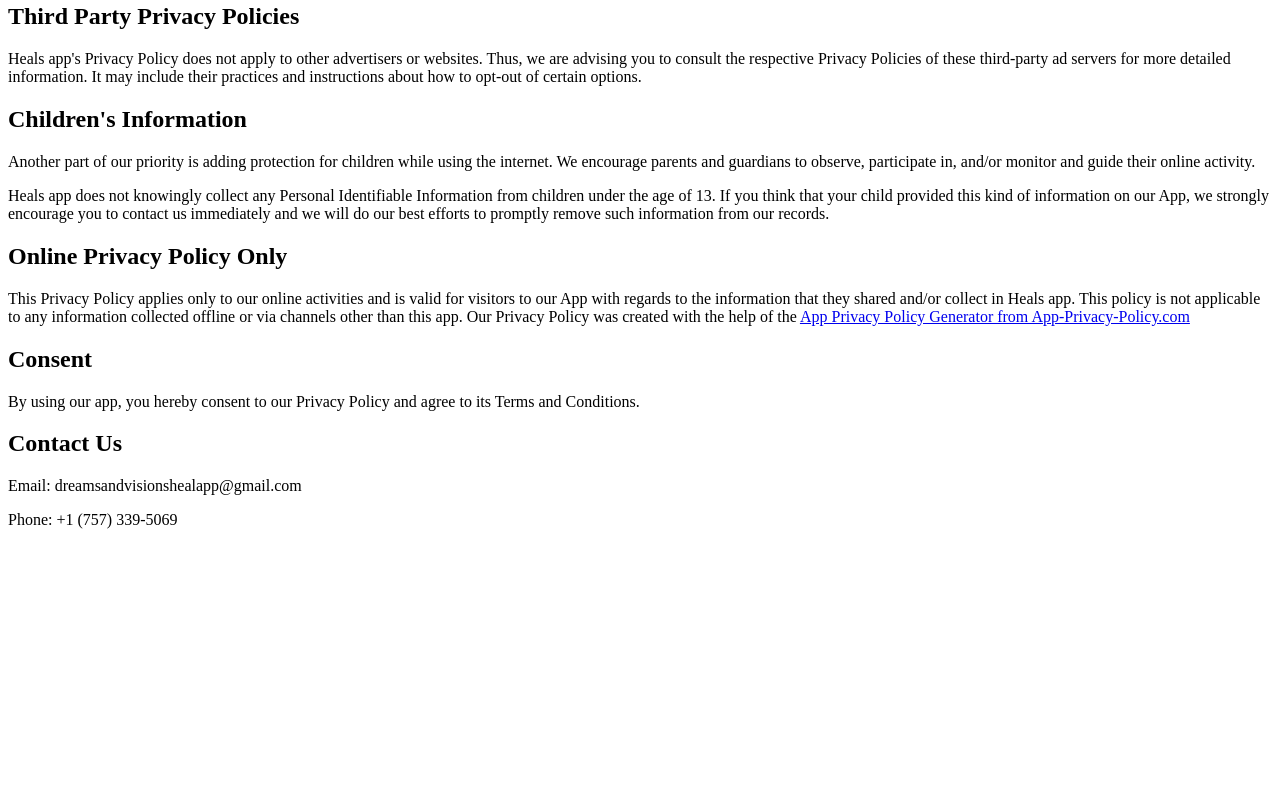
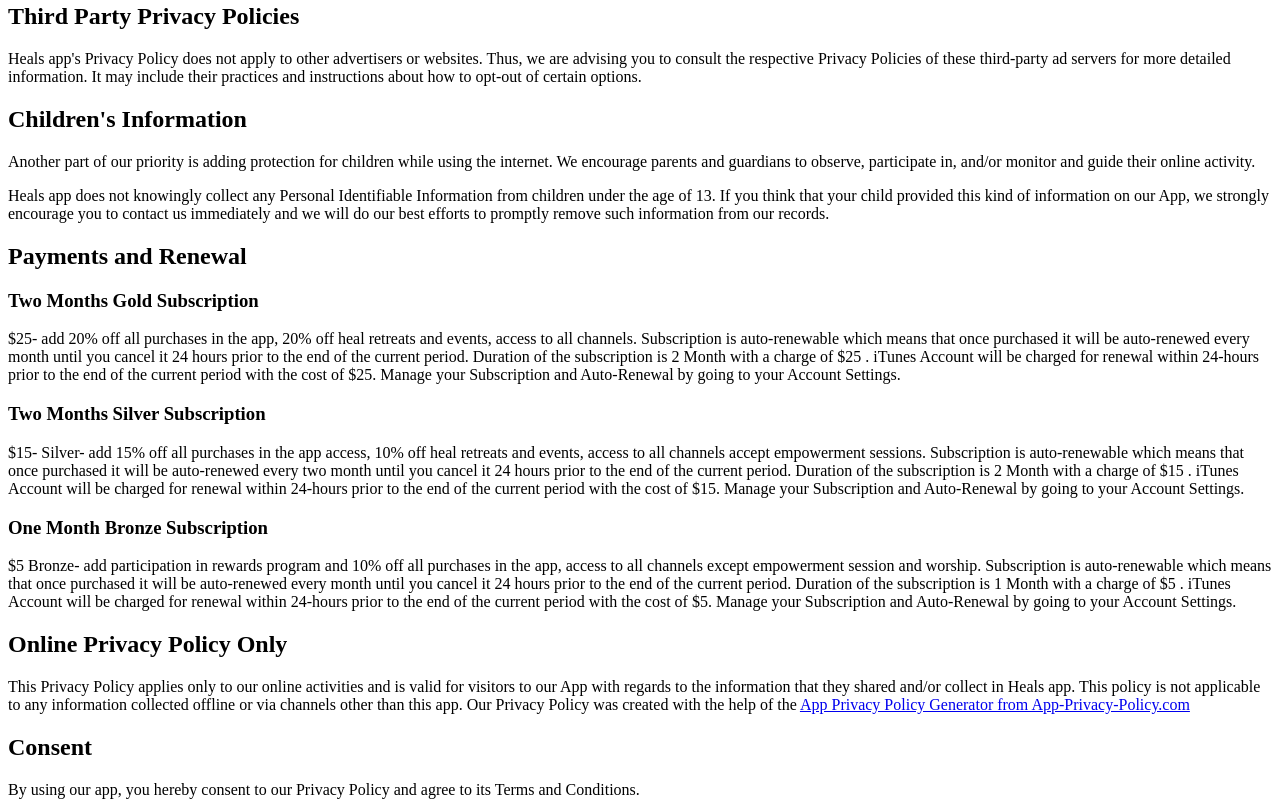
Before and after one commit to spangoal/Heals, a plain HTML site: page privacy-policy.html in a window 1280 px wide. Shown: the part 629-1437 px from the top of the page. Before the commit the page ends 1174 px from the top, so only its background shows below. Drawn offline with Linux system fonts and the light colour scheme.

Commit message:
nc update

```diff
--- a/privacy-policy.html
+++ b/privacy-policy.html
@@ -9,50 +9,154 @@
   <body>
     <h1>Privacy Policy for Heals app</h1>
 
-    <p>At Heals app, one of our main priorities is the privacy of our visitors. This Privacy Policy document contains types of information that is collected and recorded by Heals app and how we use it.</p>
+    <p>
+      At Heals app, one of our main priorities is the privacy of our visitors.
+      This Privacy Policy document contains types of information that is
+      collected and recorded by Heals app and how we use it.
+    </p>
 
-    <p>If you have additional questions or require more information about our Privacy Policy, do not hesitate to contact us.</p>
+    <p>
+      If you have additional questions or require more information about our
+      Privacy Policy, do not hesitate to contact us.
+    </p>
 
     <h2>Log Files</h2>
 
-    <p>Heals app follows a standard procedure of using log files. These files log visitors when they use app. The information collected by log files include internet protocol (IP) addresses, browser type, Internet Service Provider (ISP), date and time stamp, referring/exit pages, and possibly the number of clicks. These are not linked to any information that is personally identifiable. The purpose of the information is for analyzing trends, administering the app, tracking users' movement on the app, and gathering demographic information.</p>
+    <p>
+      Heals app follows a standard procedure of using log files. These files log
+      visitors when they use app. The information collected by log files include
+      internet protocol (IP) addresses, browser type, Internet Service Provider
+      (ISP), date and time stamp, referring/exit pages, and possibly the number
+      of clicks. These are not linked to any information that is personally
+      identifiable. The purpose of the information is for analyzing trends,
+      administering the app, tracking users' movement on the app, and gathering
+      demographic information.
+    </p>
 
     <h2>Our Advertising Partners</h2>
 
-    <p>Some of advertisers in our app may use cookies and web beacons. Our advertising partners are listed below. Each of our advertising partners has their own Privacy Policy for their policies on user data. For easier access, we hyperlinked to their Privacy Policies below.</p>
+    <p>
+      Some of advertisers in our app may use cookies and web beacons. Our
+      advertising partners are listed below. Each of our advertising partners
+      has their own Privacy Policy for their policies on user data. For easier
+      access, we hyperlinked to their Privacy Policies below.
+    </p>
 
     <ul>
-        <li>
-            <p>Google</p>
-            <p><a href="https://policies.google.com/technologies/ads">https://policies.google.com/technologies/ads</a></p>
-        </li>
+      <li>
+        <p>Google</p>
+        <p>
+          <a href="https://policies.google.com/technologies/ads"
+            >https://policies.google.com/technologies/ads</a
+          >
+        </p>
+      </li>
     </ul>
 
     <h2>Privacy Policies</h2>
 
-    <P>You may consult this list to find the Privacy Policy for each of the advertising partners of Heals app.</p>
+    <p>
+      You may consult this list to find the Privacy Policy for each of the
+      advertising partners of Heals app.
+    </p>
 
-    <p>Third-party ad servers or ad networks uses technologies like cookies, JavaScript, or Beacons that are used in their respective advertisements and links that appear on Heals app. They automatically receive your IP address when this occurs. These technologies are used to measure the effectiveness of their advertising campaigns and/or to personalize the advertising content that you see on this app or other apps or websites.</p>
+    <p>
+      Third-party ad servers or ad networks uses technologies like cookies,
+      JavaScript, or Beacons that are used in their respective advertisements
+      and links that appear on Heals app. They automatically receive your IP
+      address when this occurs. These technologies are used to measure the
+      effectiveness of their advertising campaigns and/or to personalize the
+      advertising content that you see on this app or other apps or websites.
+    </p>
 
-    <p>Note that Heals app has no access to or control over these cookies that are used by third-party advertisers.</p>
+    <p>
+      Note that Heals app has no access to or control over these cookies that
+      are used by third-party advertisers.
+    </p>
 
     <h2>Third Party Privacy Policies</h2>
 
-    <p>Heals app's Privacy Policy does not apply to other advertisers or websites. Thus, we are advising you to consult the respective Privacy Policies of these third-party ad servers for more detailed information. It may include their practices and instructions about how to opt-out of certain options.</p>
+    <p>
+      Heals app's Privacy Policy does not apply to other advertisers or
+      websites. Thus, we are advising you to consult the respective Privacy
+      Policies of these third-party ad servers for more detailed information. It
+      may include their practices and instructions about how to opt-out of
+      certain options.
+    </p>
 
     <h2>Children's Information</h2>
 
-    <p>Another part of our priority is adding protection for children while using the internet. We encourage parents and guardians to observe, participate in, and/or monitor and guide their online activity.</p>
+    <p>
+      Another part of our priority is adding protection for children while using
+      the internet. We encourage parents and guardians to observe, participate
+      in, and/or monitor and guide their online activity.
+    </p>
 
-    <p>Heals app does not knowingly collect any Personal Identifiable Information from children under the age of 13. If you think that your child provided this kind of information on our App, we strongly encourage you to contact us immediately and we will do our best efforts to promptly remove such information from our records.</p>
+    <p>
+      Heals app does not knowingly collect any Personal Identifiable Information
+      from children under the age of 13. If you think that your child provided
+      this kind of information on our App, we strongly encourage you to contact
+      us immediately and we will do our best efforts to promptly remove such
+      information from our records.
+    </p>
+
+    <h2>Payments and Renewal</h2>
+
+    <h3>Two Months Gold Subscription</h3>
+    <p>
+      $25- add 20% off all purchases in the app, 20% off heal retreats and
+      events, access to all channels. Subscription is auto-renewable which means
+      that once purchased it will be auto-renewed every month until you cancel
+      it 24 hours prior to the end of the current period. Duration of the
+      subscription is 2 Month with a charge of $25 . iTunes Account will be
+      charged for renewal within 24-hours prior to the end of the current period
+      with the cost of $25. Manage your Subscription and Auto-Renewal by going
+      to your Account Settings.
+    </p>
+
+    <h3>Two Months Silver Subscription</h3>
+    <p>
+      $15- Silver- add 15% off all purchases in the app access, 10% off heal
+      retreats and events, access to all channels accept empowerment sessions.
+      Subscription is auto-renewable which means that once purchased it will be
+      auto-renewed every two month until you cancel it 24 hours prior to the end
+      of the current period. Duration of the subscription is 2 Month with a
+      charge of $15 . iTunes Account will be charged for renewal within 24-hours
+      prior to the end of the current period with the cost of $15. Manage your
+      Subscription and Auto-Renewal by going to your Account Settings.
+    </p>
+
+    <h3>One Month Bronze Subscription</h3>
+    <p>
+      $5 Bronze- add participation in rewards program and 10% off all purchases
+      in the app, access to all channels except empowerment session and worship.
+      Subscription is auto-renewable which means that once purchased it will be
+      auto-renewed every month until you cancel it 24 hours prior to the end of
+      the current period. Duration of the subscription is 1 Month with a charge
+      of $5 . iTunes Account will be charged for renewal within 24-hours prior
+      to the end of the current period with the cost of $5. Manage your
+      Subscription and Auto-Renewal by going to your Account Settings.
+    </p>
 
     <h2>Online Privacy Policy Only</h2>
 
-    <p>This Privacy Policy applies only to our online activities and is valid for visitors to our App with regards to the information that they shared and/or collect in Heals app. This policy is not applicable to any information collected offline or via channels other than this app. Our Privacy Policy was created with the help of the <a href="https://www.app-privacy-policy.com/app-privacy-policy-generator/">App Privacy Policy Generator from App-Privacy-Policy.com</a></p>
+    <p>
+      This Privacy Policy applies only to our online activities and is valid for
+      visitors to our App with regards to the information that they shared
+      and/or collect in Heals app. This policy is not applicable to any
+      information collected offline or via channels other than this app. Our
+      Privacy Policy was created with the help of the
+      <a href="https://www.app-privacy-policy.com/app-privacy-policy-generator/"
+        >App Privacy Policy Generator from App-Privacy-Policy.com</a
+      >
+    </p>
 
     <h2>Consent</h2>
 
-    <p>By using our app, you hereby consent to our Privacy Policy and agree to its Terms and Conditions.</p>
+    <p>
+      By using our app, you hereby consent to our Privacy Policy and agree to
+      its Terms and Conditions.
+    </p>
 
     <h2>Contact Us</h2>
 
```
Also changed, not shown: terms-and-conditions.html (+38 -0 lines).
